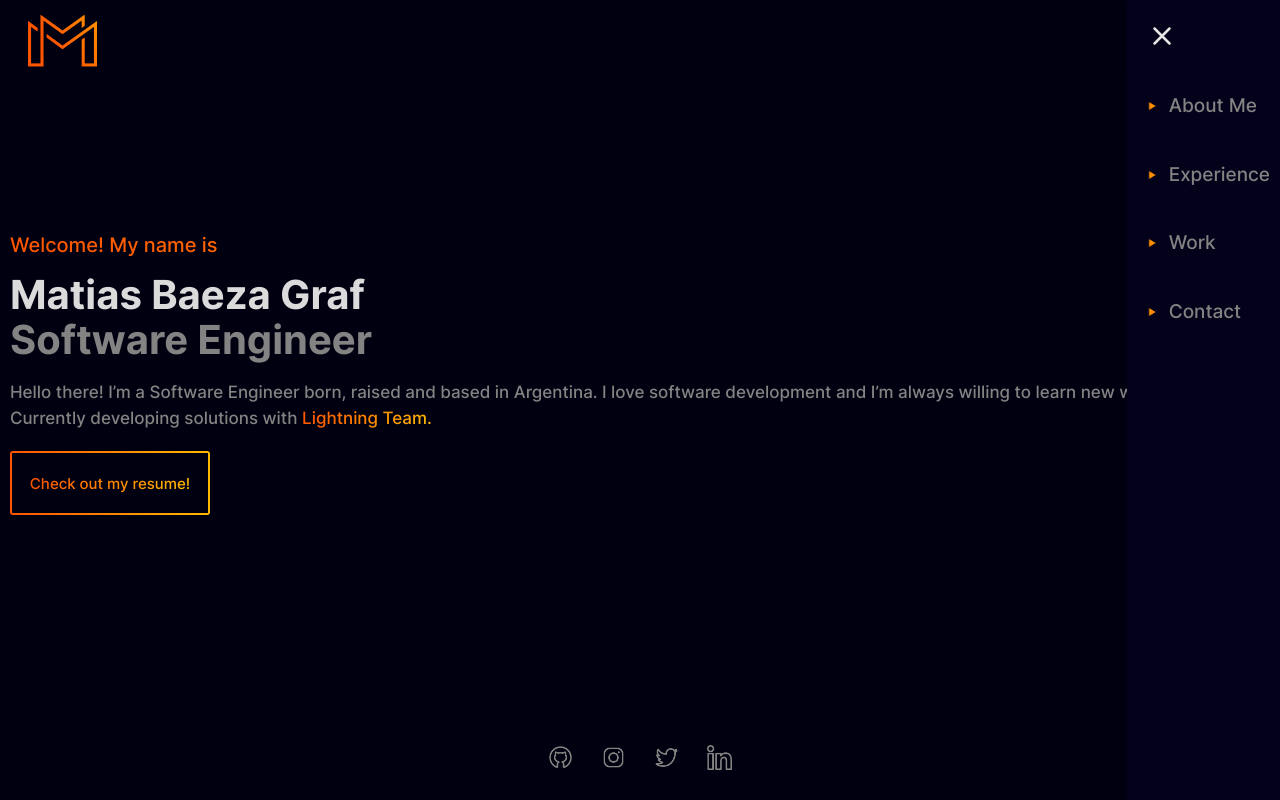
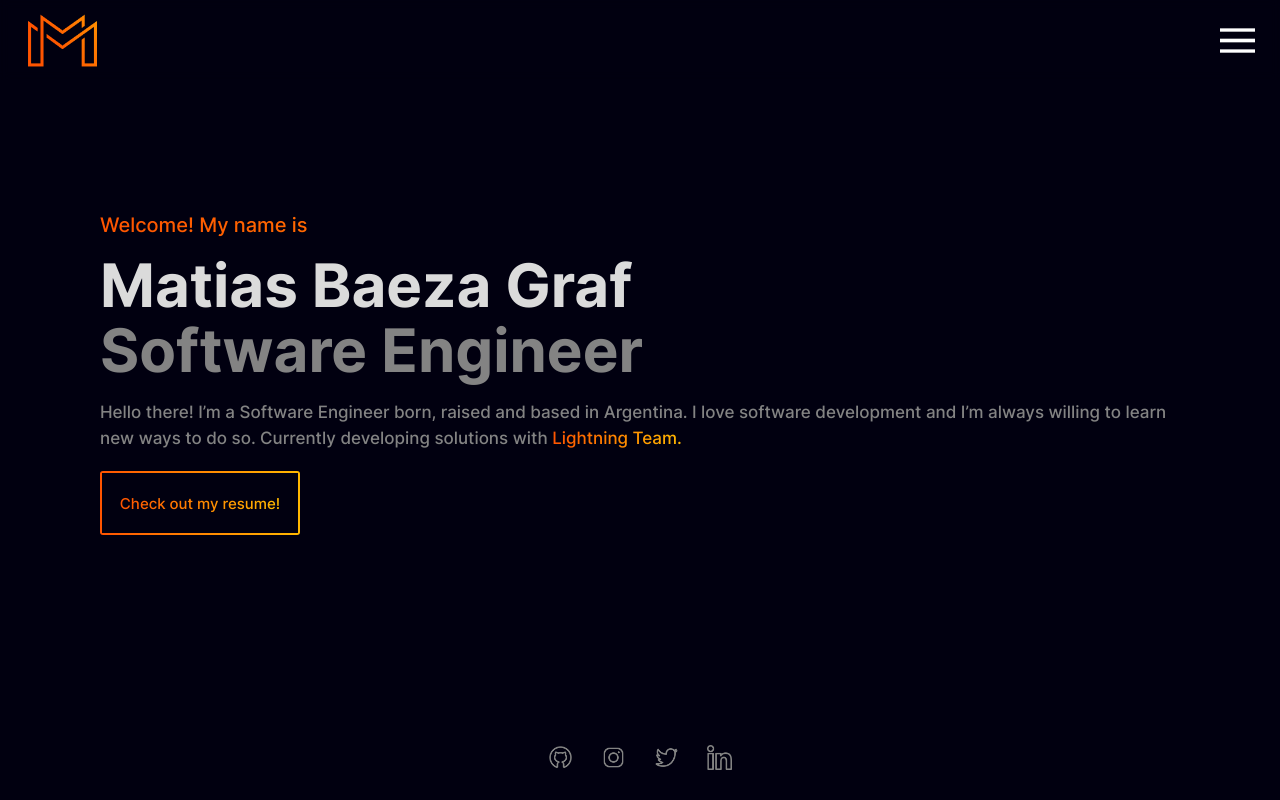
Before and after one commit to MatiasBaezaGraf/personal-site-v2, a Next.js app: page / in a window 1280 px wide. Shown: the top 800 px of the page. Built offline with nearby package versions, Linux system fonts and the light colour scheme; no server answers; the database is empty.

Commit message:
Added tablet view to Home - Fixed Sidebar to work on tablet

```diff
--- a/components/Sidebar.tsx
+++ b/components/Sidebar.tsx
@@ -9,9 +9,9 @@ const Sidebar = (props: { open: boolean; onClose: () => void }) => {
 	return (
 		<>
 			<div
-				className={`tablet:hidden transform duration-[800ms] w-2/3 right-0 fixed h-screen bg-[#04021b] z-20 ${
+				className={`transform duration-[800ms] right-0 fixed h-screen bg-[#04021b] z-20 ${
 					props.open ? "translate-x-0" : "translate-x-[700px]"
-				}`}
+				}  w-2/3 tablet:w-1/3`}
 			>
 				{/* Close sidebar button svg */}
 				<div className="w-full flex flex-row items-center h-[72px]">
@@ -21,7 +21,7 @@ const Sidebar = (props: { open: boolean; onClose: () => void }) => {
 					>
 						<svg
 							xmlns="http://www.w3.org/2000/svg"
-							className="h-[30px] w-[30px] text-stone-200 tablet:hidden"
+							className="h-[30px] w-[30px] text-stone-200 "
 							fill="none"
 							viewBox="0 0 24 24"
 							stroke="currentColor"
@@ -39,7 +39,7 @@ const Sidebar = (props: { open: boolean; onClose: () => void }) => {
 					<a
 						onClick={props.onClose}
 						href="#about"
-						className="flex flex-row justify-start items-center bg-transparent w-full pl-[20px] py-[20px] text-[#838383] font-primary-medium text-[19px] tablet:hidden"
+						className="flex flex-row justify-start items-center bg-transparent w-full pl-[20px] py-[20px] text-[#838383] font-primary-medium text-[19px] "
 					>
 						<Image
 							className="h-[10px] w-[10px] mr-[12px]"
@@ -53,7 +53,7 @@ const Sidebar = (props: { open: boolean; onClose: () => void }) => {
 					<a
 						onClick={props.onClose}
 						href="#experience"
-						className="flex flex-row justify-start items-center bg-transparent w-full pl-[20px] py-[20px] text-[#838383] font-primary-medium text-[19px] tablet:hidden"
+						className="flex flex-row justify-start items-center bg-transparent w-full pl-[20px] py-[20px] text-[#838383] font-primary-medium text-[19px]"
 					>
 						<Image
 							className="h-[10px] w-[10px] mr-[12px]"
@@ -67,7 +67,7 @@ const Sidebar = (props: { open: boolean; onClose: () => void }) => {
 					<a
 						onClick={props.onClose}
 						href="#work"
-						className="flex flex-row justify-start items-center bg-transparent w-full pl-[20px] py-[20px] text-[#838383] font-primary-medium text-[19px] tablet:hidden"
+						className="flex flex-row justify-start items-center bg-transparent w-full pl-[20px] py-[20px] text-[#838383] font-primary-medium text-[19px]"
 					>
 						<Image
 							className="h-[10px] w-[10px] mr-[12px]"
@@ -81,7 +81,7 @@ const Sidebar = (props: { open: boolean; onClose: () => void }) => {
 					<a
 						onClick={props.onClose}
 						href="#contact"
-						className="flex flex-row justify-start items-center bg-transparent w-full pl-[20px] py-[20px] text-[#838383] font-primary-medium text-[19px] tablet:hidden"
+						className="flex flex-row justify-start items-center bg-transparent w-full pl-[20px] py-[20px] text-[#838383] font-primary-medium text-[19px]"
 					>
 						<Image
 							className="h-[10px] w-[10px] mr-[12px]"
--- a/pages/index.tsx
+++ b/pages/index.tsx
@@ -53,17 +53,19 @@ const Home = ({ projects }: { projects: Project[] }) => {
 				{/* ------------------------------------------------------------- Home ------------------------------------------------------------- */}
 				<div
 					id="home"
-					className="h-screen flex flex-col justify-center px-[10px]"
+					className="h-screen flex flex-col justify-center
+					px-[10px]
+					tablet:px-[100px]"
 				>
 					{/* This invisible div exists to center the content. It balances the footer mt-auto with mb-auto */}
 					<div className="mb-auto" />
 					<h4 className="font-primary-medium text-[20px] text-gradient">
 						Welcome! My name is
 					</h4>
-					<h1 className="font-primary-bold leading-none text-[#DBDBDB] text-[40px] mt-[15px]">
+					<h1 className="font-primary-bold leading-none text-[#DBDBDB]  mt-[15px] text-[40px] tablet:text-[60px]">
 						Matias Baeza Graf
 					</h1>
-					<h1 className="font-primary-bold leading-none text-[#838383] text-[40px] mt-[5px]">
+					<h1 className="font-primary-bold leading-none text-[#838383]  mt-[5px] text-[40px] tablet:text-[60px]">
 						Software Engineer
 					</h1>
 					<p className="font-primary-medium text-[#838383] text-[17px] mt-[20px]">
--- a/tailwind.config.js
+++ b/tailwind.config.js
@@ -7,6 +7,12 @@ module.exports = {
 	],
 	theme: {
 		extend: {
+			screens: {
+				phone: "390px",
+				tablet: "700px",
+				laptop: "1024px",
+				desktop: "1920px",
+			},
 			fontFamily: {
 				"primary-reguar": ["Regular", "sans-serif"],
 				"primary-medium": ["Medium", "sans-serif"],
```
